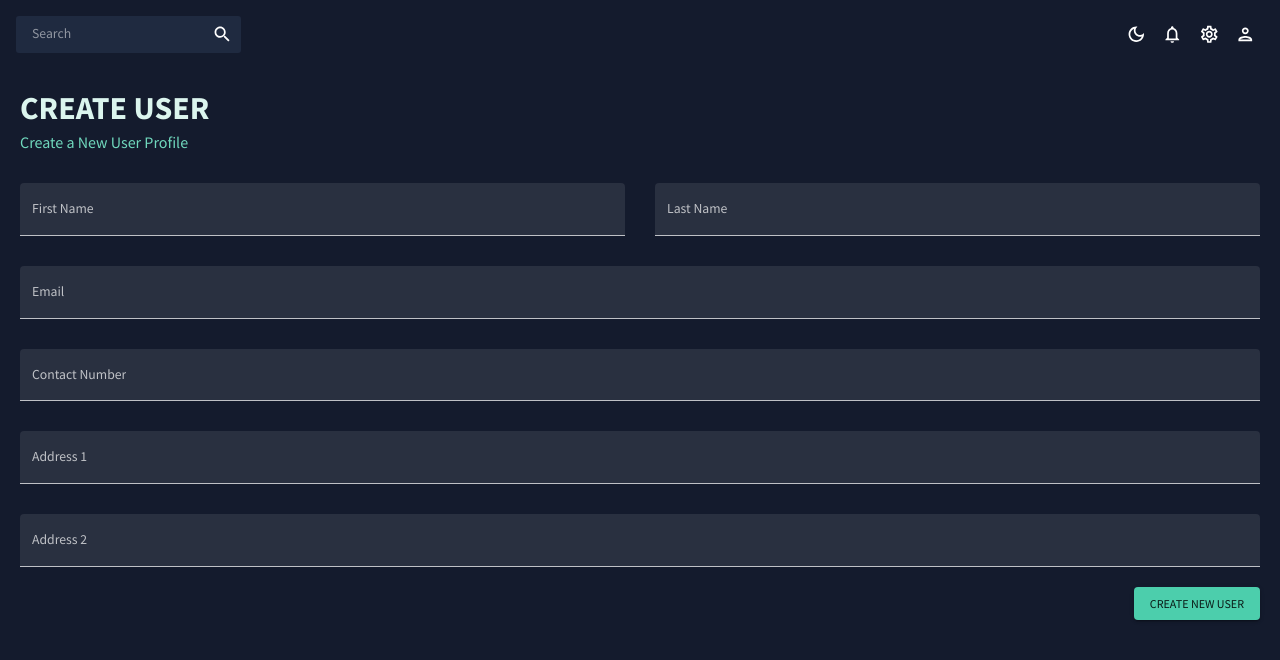
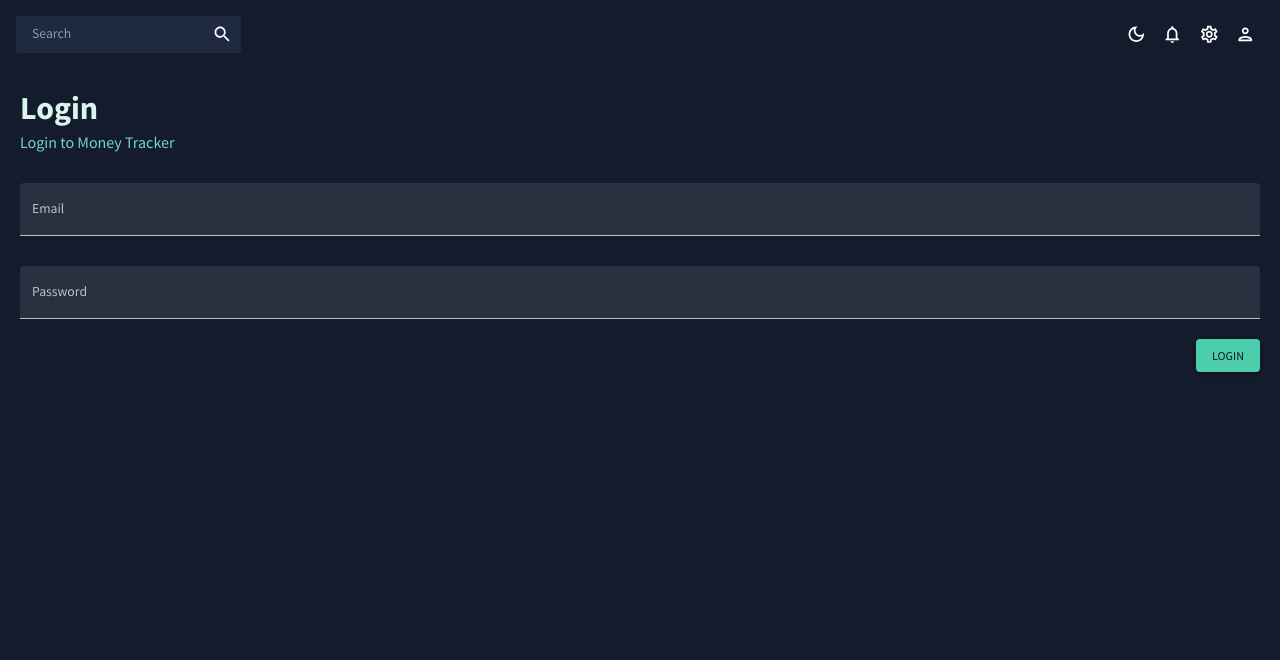
Before and after one commit to GeorgeAnghel114/moneyTracker, a React (Create React App) app in the folder client/: page /login in a window 1280 px wide. Shown: the top 660 px of the page. Built offline with nearby package versions, Linux system fonts and the light colour scheme.

Commit message:
[feat] -register & login component forms

```diff
--- a/client/src/scenes/login/index.jsx
+++ b/client/src/scenes/login/index.jsx
@@ -13,7 +13,7 @@ const Login = () => {
 
   return (
     <Box m="20px">
-      <Header title="CREATE USER" subtitle="Create a New User Profile" />
+      <Header title="Login" subtitle="Login to Money Tracker" />
 
       <Formik
         onSubmit={handleFormSubmit}
@@ -41,32 +41,6 @@ const Login = () => {
                 fullWidth
                 variant="filled"
                 type="text"
-                label="First Name"
-                onBlur={handleBlur}
-                onChange={handleChange}
-                value={values.firstName}
-                name="firstName"
-                error={!!touched.firstName && !!errors.firstName}
-                helperText={touched.firstName && errors.firstName}
-                sx={{ gridColumn: "span 2" }}
-              />
-              <TextField
-                fullWidth
-                variant="filled"
-                type="text"
-                label="Last Name"
-                onBlur={handleBlur}
-                onChange={handleChange}
-                value={values.lastName}
-                name="lastName"
-                error={!!touched.lastName && !!errors.lastName}
-                helperText={touched.lastName && errors.lastName}
-                sx={{ gridColumn: "span 2" }}
-              />
-              <TextField
-                fullWidth
-                variant="filled"
-                type="text"
                 label="Email"
                 onBlur={handleBlur}
                 onChange={handleChange}
@@ -79,46 +53,21 @@ const Login = () => {
               <TextField
                 fullWidth
                 variant="filled"
-                type="text"
-                label="Contact Number"
+                type="password"
+                label="Password"
                 onBlur={handleBlur}
                 onChange={handleChange}
-                value={values.contact}
-                name="contact"
-                error={!!touched.contact && !!errors.contact}
-                helperText={touched.contact && errors.contact}
+                value={values.password}
+                name="password"
+                error={!!touched.password && !!errors.password}
+                helperText={touched.password && errors.password}
                 sx={{ gridColumn: "span 4" }}
               />
-              <TextField
-                fullWidth
-                variant="filled"
-                type="text"
-                label="Address 1"
-                onBlur={handleBlur}
-                onChange={handleChange}
-                value={values.address1}
-                name="address1"
-                error={!!touched.address1 && !!errors.address1}
-                helperText={touched.address1 && errors.address1}
-                sx={{ gridColumn: "span 4" }}
-              />
-              <TextField
-                fullWidth
-                variant="filled"
-                type="text"
-                label="Address 2"
-                onBlur={handleBlur}
-                onChange={handleChange}
-                value={values.address2}
-                name="address2"
-                error={!!touched.address2 && !!errors.address2}
-                helperText={touched.address2 && errors.address2}
-                sx={{ gridColumn: "span 4" }}
-              />
+
             </Box>
             <Box display="flex" justifyContent="end" mt="20px">
               <Button type="submit" color="secondary" variant="contained">
-                Create New User
+                Login
               </Button>
             </Box>
           </form>
@@ -132,23 +81,16 @@ const phoneRegExp =
   /^((\+[1-9]{1,4}[ -]?)|(\([0-9]{2,3}\)[ -]?)|([0-9]{2,4})[ -]?)*?[0-9]{3,4}[ -]?[0-9]{3,4}$/;
 
 const checkoutSchema = yup.object().shape({
-  firstName: yup.string().required("required"),
-  lastName: yup.string().required("required"),
   email: yup.string().email("invalid email").required("required"),
-  contact: yup
-    .string()
-    .matches(phoneRegExp, "Phone number is not valid")
-    .required("required"),
-  address1: yup.string().required("required"),
-  address2: yup.string().required("required"),
+  password: yup
+    .string('Enter your password')
+    .min(8, 'Password should be of minimum 8 characters length')
+    .required('Password is required'),
 });
+
 const initialValues = {
-  firstName: "",
-  lastName: "",
   email: "",
-  contact: "",
-  address1: "",
-  address2: "",
+  password:"",
 };
 
 export default Login;
--- a/client/src/scenes/register/index.jsx
+++ b/client/src/scenes/register/index.jsx
@@ -79,14 +79,14 @@ const Register = () => {
               <TextField
                 fullWidth
                 variant="filled"
-                type="text"
-                label="Contact Number"
+                type="password"
+                label="Password"
                 onBlur={handleBlur}
                 onChange={handleChange}
-                value={values.contact}
-                name="contact"
-                error={!!touched.contact && !!errors.contact}
-                helperText={touched.contact && errors.contact}
+                value={values.password}
+                name="password"
+                error={!!touched.password && !!errors.password}
+                helperText={touched.password && errors.password}
                 sx={{ gridColumn: "span 4" }}
               />
             </Box>
@@ -109,20 +109,17 @@ const checkoutSchema = yup.object().shape({
   firstName: yup.string().required("required"),
   lastName: yup.string().required("required"),
   email: yup.string().email("invalid email").required("required"),
-  contact: yup
-    .string()
-    .matches(phoneRegExp, "Phone number is not valid")
-    .required("required"),
-  address1: yup.string().required("required"),
-  address2: yup.string().required("required"),
+  password: yup
+    .string('Enter your password')
+    .min(8, 'Password should be of minimum 8 characters length')
+    .required('Password is required'),
+
 });
 const initialValues = {
   firstName: "",
   lastName: "",
   email: "",
-  contact: "",
-  address1: "",
-  address2: "",
+  password: ""
 };
 
 export default Register;
```
